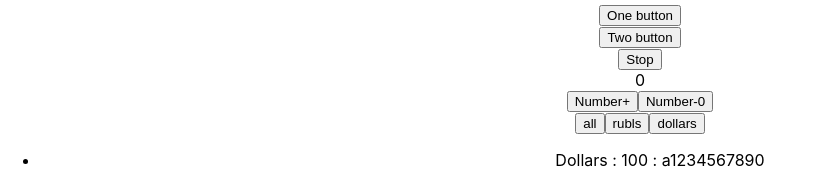
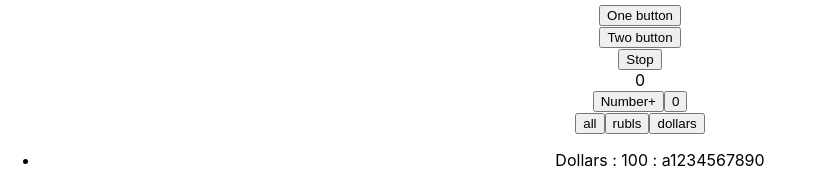
Before and after one commit to Traigel/MicroTasks, a React (Create React App) app: page / in a window 1280 px wide. Shown: the part 174-343 px from the top of the page, without its empty margins (0-825 px from the left). Built offline with nearby package versions, Linux system fonts and the light colour scheme.

Commit message:
test commit

```diff
--- a/src/App.tsx
+++ b/src/App.tsx
@@ -1,33 +1,43 @@
 import React from 'react';
 import './App.css';
-import {Header} from "./components/Header";
-import {Body} from "./components/Body";
-import {Footer} from "./components/Footer";
-import {NewComponent} from "./components/NewComponent";
-import { Button } from './components/Button';
-import {UseState} from "./components/UseState";
-import {FilterComponent} from "./components/Filter";
+import {Header} from "./components/01/Header";
+import {Body} from "./components/01/Body";
+import {Footer} from "./components/01/Footer";
+import {NewComponent} from "./components/02/NewComponent";
+import {Button} from './components/03/Button';
+import {UseState} from "./components/04/UseState";
+import {FilterComponent} from "./components/05/Filter";
 
 const App = () => {
 
     const topCars = [
-        {id: 1, manufacturer:'BMW', model:'m5cs'},
-        {id: 2, manufacturer:'Mercedes', model:'e63s'},
-        {id: 3, manufacturer:'Audi', model:'rs6'}
+        {id: 1, manufacturer: 'BMW', model: 'm5cs'},
+        {id: 2, manufacturer: 'Mercedes', model: 'e63s'},
+        {id: 3, manufacturer: 'Audi', model: 'rs6'}
     ]
     const buttonFoo = (name: string, age: number) => console.log(name, age)
     const buttonStopFoo = () => console.log('Stop')
 
     return <div className="App">
+        <div className={'01'}>
             <Header titleFoHeader={'Hello, I`m new Header'}/>
             <Body titleFoBody={'Hello I`m new Body'}/>
             <Footer titleFoFooter={'Hello I`m new Footer'}/>
+        </div>
+        <div className={'02'}>
             <NewComponent topCars={topCars}/>
-        <Button name={'One button'} callBack={()=>buttonFoo('Vova', 28)}/>
-        <Button name={'Two button'} callBack={()=>buttonFoo('Alex', 23)}/>
+        </div>
+        <div className={'03'}>
+            <Button name={'One button'} callBack={() => buttonFoo('Vova', 28)}/>
+            <Button name={'Two button'} callBack={() => buttonFoo('Alex', 23)}/>
             <Button name={'Stop'} callBack={buttonStopFoo}/>
+        </div>
+        <div className={'04'}>
             <UseState/>
+        </div>
+        <div className={'05'}>
             <FilterComponent/>
+        </div>
     </div>;
 }
 
--- a/src/components/UseState.tsx
+++ b/src/components/04/UseState.tsx
@@ -12,6 +12,6 @@ export const UseState = () => {
     return <div>
         <div>{a}</div>
         <button onClick={onClickHandler}>Number+</button>
-        <button onClick={()=>setA(a = 0)}>Number-0</button>
+        <button onClick={()=>setA(a = 0)}>0</button>
     </div>
 };
--- a/src/components/Filter.tsx
+++ b/src/components/05/Filter.tsx
@@ -1,5 +1,5 @@
 import React, {useState} from 'react';
-import {FilterComponentDZ} from "./FilterDZ";
+import {FilterComponentDZ, FilterType} from "./FilterDZ";
 
 export const FilterComponent = () => {
 
@@ -28,7 +28,7 @@ export const FilterComponent = () => {
         correntMoney = money.filter((u) => u.banknots === 'Dollars');
     }
 
-    let onClickFilterHandler = (banknot: string) => {
+    let onClickFilterHandler = (banknot: FilterType) => {
         console.log(banknot)
         setFilter(banknot)
 
--- a/src/components/FilterDZ.tsx
+++ b/src/components/05/FilterDZ.tsx
@@ -4,7 +4,7 @@ type FilterPropsType = {
     correntMoney: Array<CorrentMoneyType>,
     callBack: (a: FilterType)=>void
 }
-type FilterType = 'all' | 'rubls' | 'dollars';
+export type FilterType = 'all' | 'rubls' | 'dollars';
 type CorrentMoneyType = {
     banknots: string,
     value: number,
```
Also changed, not shown: src/components/01/Body.tsx (renamed from src/components/Body.tsx), src/components/01/Footer.tsx (renamed from src/components/Footer.tsx), src/components/01/Header.tsx (renamed from src/components/Header.tsx), src/components/02/NewComponent.tsx (renamed from src/components/NewComponent.tsx), src/components/03/Button.tsx (renamed from src/components/Button.tsx). Lines whose indentation alone changed are shown as unchanged.
